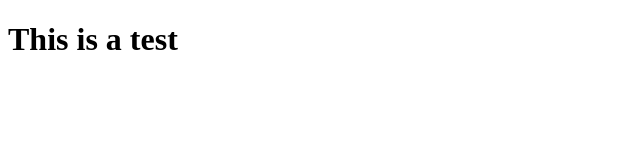
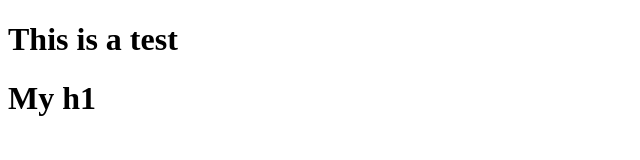
Before and after one commit to tanmaypatel24688/githubtest, a plain HTML site: page index.html in a window 1280 px wide. Shown: the whole page, without its empty margins (0-640 px from the left). Drawn offline with Linux system fonts and the light colour scheme.

Commit message:
adde new line

```diff
--- a/index.html
+++ b/index.html
@@ -5,5 +5,6 @@
 </head>
 <body>
 	<h1>This is a test</h1>
+	<h1>My h1</h1>
 </body>
 </html>
```
